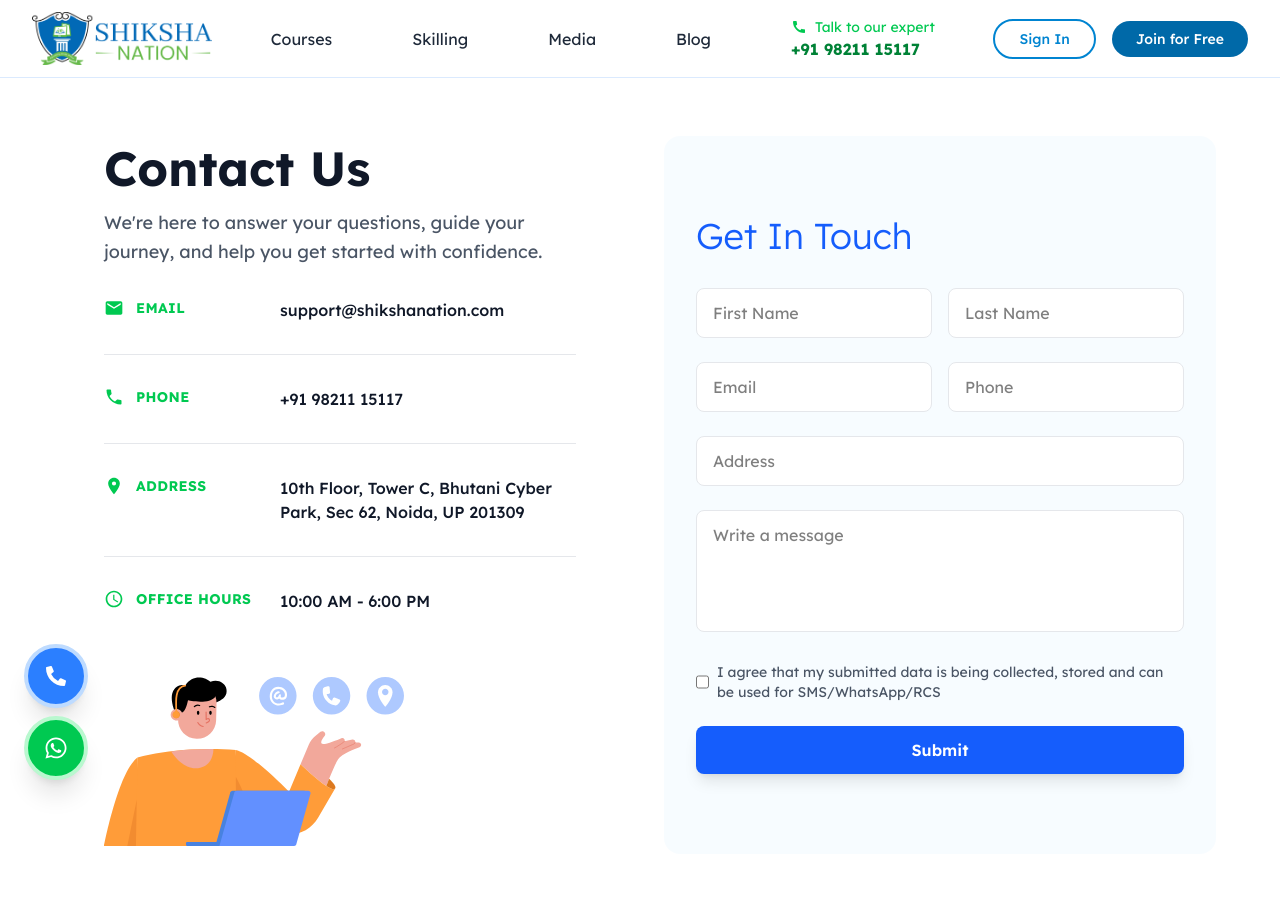
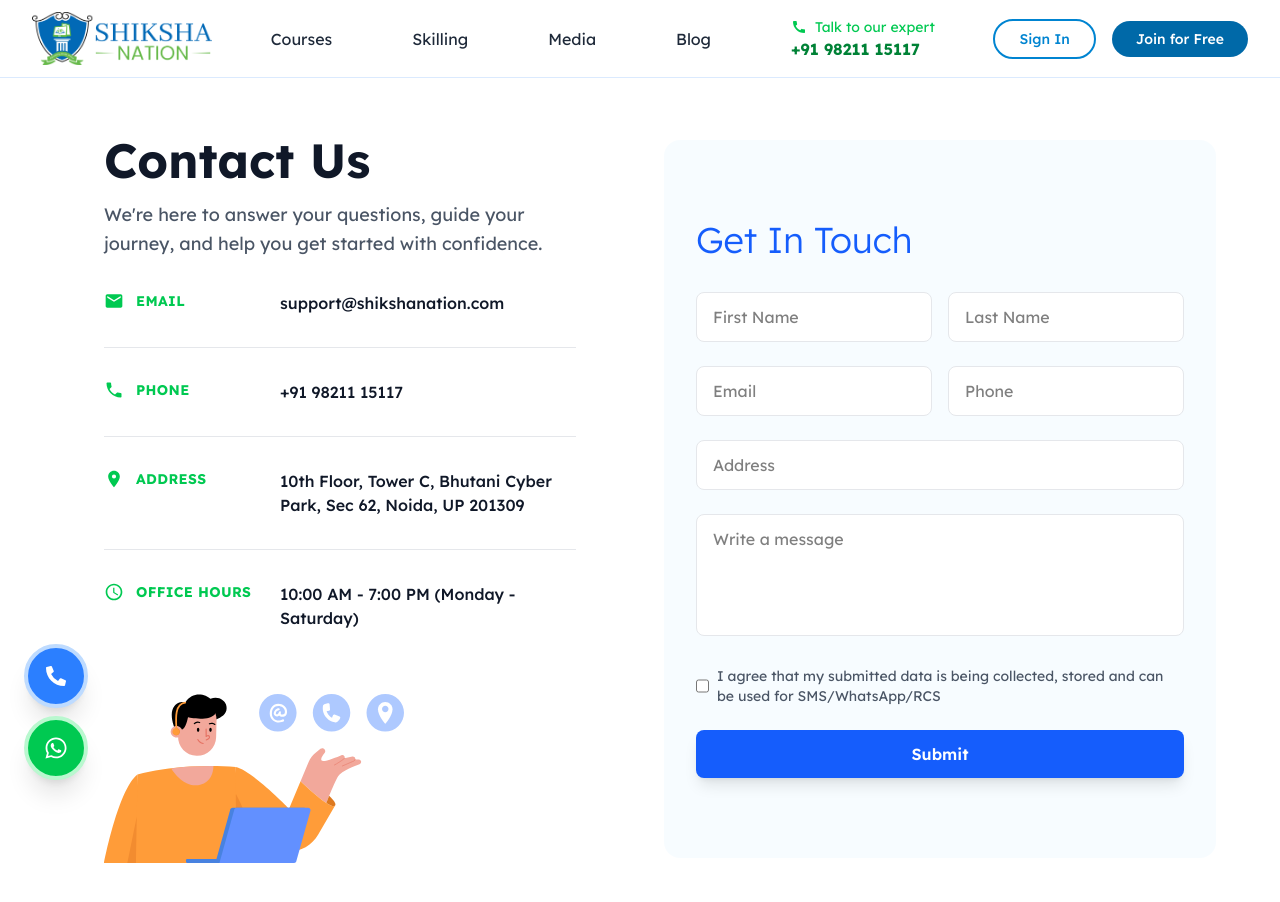
Before and after one commit to shikshanationdev/web, a Next.js app: page /contact in a window 1280 px wide. Shown: the top 902 px of the page. Built offline with nearby package versions, Linux system fonts and the light colour scheme.

Commit message:
fix: update office hours in contact details and FAQ for accuracy

```diff
--- a/src/components/contact/ContactDetails.tsx
+++ b/src/components/contact/ContactDetails.tsx
@@ -21,7 +21,7 @@ const contactInfo = [
   {
     icon: MdAccessTime,
     label: "OFFICE HOURS",
-    content: "10:00 AM - 6:00 PM"
+    content: "10:00 AM - 7:00 PM (Monday - Saturday)"
   }
 ];
 
--- a/src/data/faqs.ts
+++ b/src/data/faqs.ts
@@ -42,7 +42,7 @@ export const faqs = [
   {
     q: "How do I contact your support team for help?",
     a:
-      "You can reach us via email, phone, or the contact form on our website. Our support team is available 24/7.",
+      "You can reach us via email, phone, or the contact form on our website. Our support team is available 10 A.M. To 7 P.M. from Monday to Saturday.",
   },
   {
     q: "Do you offer free trial classes or demo sessions?",
```
